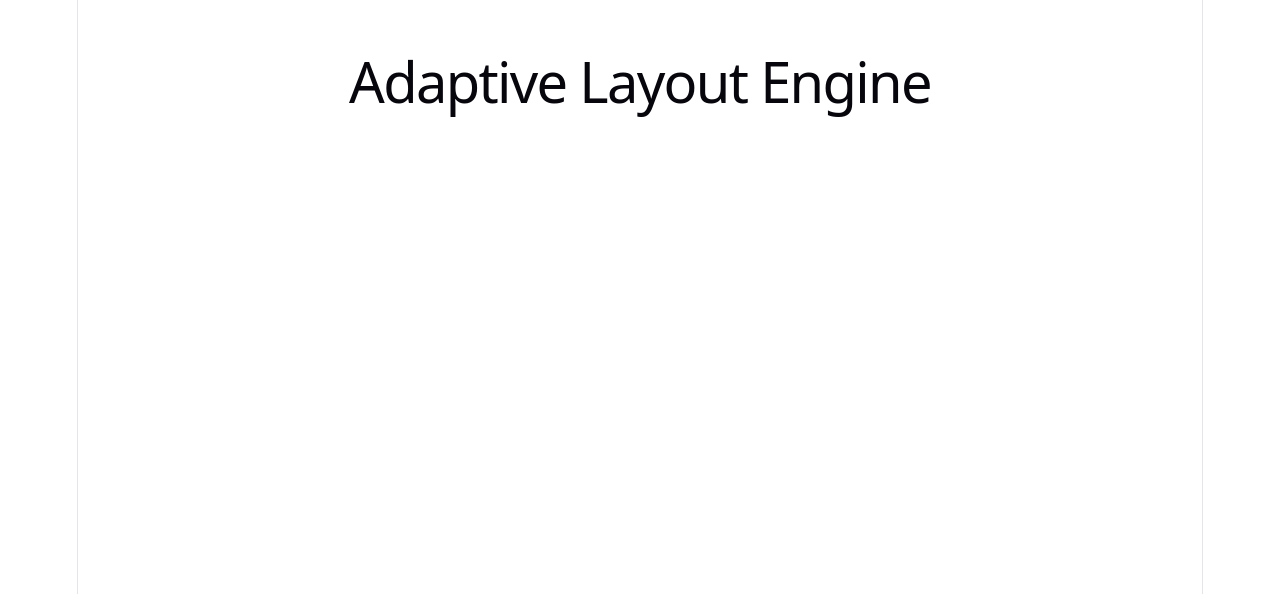
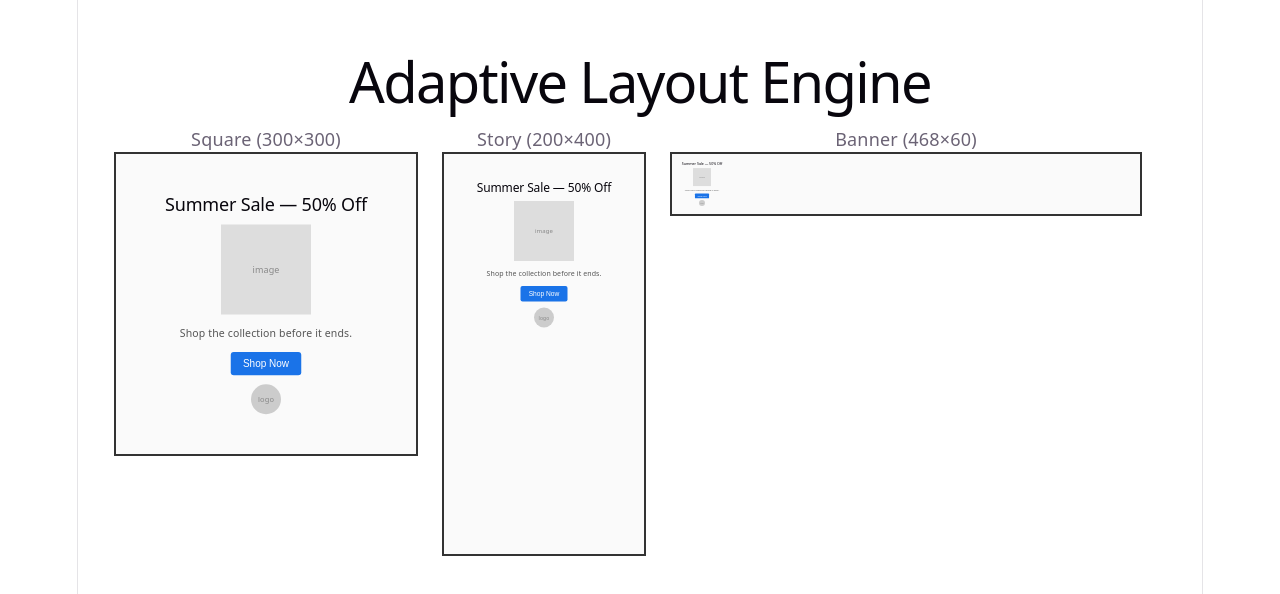
Before and after one commit to Kaushik-016/ad-layout-engine, a React (Vite) app in the folder ad-layout-engine/: page / in a window 1280 px wide. Shown: the top 594 px of the page. Built offline with nearby package versions, Linux system fonts and the light colour scheme.

Commit message:
feat: naive scale-to-fit baseline renderer

```diff
--- a/ad-layout-engine/src/App.tsx
+++ b/ad-layout-engine/src/App.tsx
@@ -1,7 +1,24 @@
+import AdSurface from './components/AdSurface'
+import { sampleAd } from './data/sampleAd'
+
 function App() {
   return (
     <div style={{ padding: '2rem' }}>
       <h1>Adaptive Layout Engine</h1>
+      <div style={{ display: 'flex', gap: 24, flexWrap: 'wrap', alignItems: 'flex-start' }}>
+        <div>
+          <p>Square (300×300)</p>
+          <AdSurface ad={sampleAd} surfaceWidth={300} surfaceHeight={300} />
+        </div>
+        <div>
+          <p>Story (200×400)</p>
+          <AdSurface ad={sampleAd} surfaceWidth={200} surfaceHeight={400} />
+        </div>
+        <div>
+          <p>Banner (468×60)</p>
+          <AdSurface ad={sampleAd} surfaceWidth={468} surfaceHeight={60} />
+        </div>
+      </div>
     </div>
   )
 }
--- /dev/null
+++ b/ad-layout-engine/src/components/AdSurface.tsx
@@ -0,0 +1,110 @@
+import type { Ad, AdElement } from '../types/ad'
+
+interface AdSurfaceProps {
+  ad: Ad
+  surfaceWidth: number
+  surfaceHeight: number
+}
+
+const BASE_WIDTH = 400
+const BASE_HEIGHT = 400
+
+function AdSurface({ ad, surfaceWidth, surfaceHeight }: AdSurfaceProps) {
+  // uniform scale factor so nothing gets distorted, just shrunk/enlarged
+  const scale = Math.min(surfaceWidth / BASE_WIDTH, surfaceHeight / BASE_HEIGHT)
+
+  return (
+    <div
+      style={{
+        width: surfaceWidth,
+        height: surfaceHeight,
+        border: '2px solid #333',
+        overflow: 'hidden',
+        position: 'relative',
+        background: '#fafafa',
+      }}
+    >
+      <div
+        style={{
+          width: BASE_WIDTH,
+          height: BASE_HEIGHT,
+          transform: `scale(${scale})`,
+          transformOrigin: 'top left',
+          display: 'flex',
+          flexDirection: 'column',
+          alignItems: 'center',
+          justifyContent: 'center',
+          gap: 12,
+          padding: 16,
+          boxSizing: 'border-box',
+        }}
+      >
+        {ad.elements.map((el) => (
+          <ElementBlock key={el.id} element={el} />
+        ))}
+      </div>
+    </div>
+  )
+}
+
+function ElementBlock({ element }: { element: AdElement }) {
+  switch (element.type) {
+    case 'headline':
+      return <h2 style={{ margin: 0, fontSize: 24 }}>{element.content}</h2>
+    case 'subtext':
+      return <p style={{ margin: 0, fontSize: 14, color: '#555' }}>{element.content}</p>
+    case 'cta':
+      return (
+        <button
+          style={{
+            padding: '8px 16px',
+            background: '#1a73e8',
+            color: 'white',
+            border: 'none',
+            borderRadius: 4,
+          }}
+        >
+          {element.content}
+        </button>
+      )
+    case 'image':
+      return (
+        <div
+          style={{
+            width: 120,
+            height: 120,
+            background: '#ddd',
+            display: 'flex',
+            alignItems: 'center',
+            justifyContent: 'center',
+            fontSize: 12,
+            color: '#888',
+          }}
+        >
+          image
+        </div>
+      )
+    case 'logo':
+      return (
+        <div
+          style={{
+            width: 40,
+            height: 40,
+            background: '#ccc',
+            borderRadius: '50%',
+            display: 'flex',
+            alignItems: 'center',
+            justifyContent: 'center',
+            fontSize: 10,
+            color: '#888',
+          }}
+        >
+          logo
+        </div>
+      )
+    default:
+      return null
+  }
+}
+
+export default AdSurface
--- /dev/null
+++ b/ad-layout-engine/src/data/sampleAd.ts
@@ -0,0 +1,43 @@
+import type { Ad } from '../types/ad'
+
+export const sampleAd: Ad = {
+  id: 'ad-1',
+  name: 'Summer Sale Promo',
+  elements: [
+    {
+      id: 'el-1',
+      type: 'headline',
+      content: 'Summer Sale — 50% Off',
+      priority: 1,
+      constraints: { minWidth: 100, minHeight: 30, lockAspectRatio: false, canHide: false },
+    },
+    {
+      id: 'el-2',
+      type: 'image',
+      content: '/sample-product.jpg',
+      priority: 2,
+      constraints: { minWidth: 80, minHeight: 80, lockAspectRatio: true, canHide: false },
+    },
+    {
+      id: 'el-3',
+      type: 'subtext',
+      content: 'Shop the collection before it ends.',
+      priority: 3,
+      constraints: { minWidth: 80, minHeight: 20, lockAspectRatio: false, canHide: true },
+    },
+    {
+      id: 'el-4',
+      type: 'cta',
+      content: 'Shop Now',
+      priority: 1,
+      constraints: { minWidth: 60, minHeight: 25, lockAspectRatio: false, canHide: false },
+    },
+    {
+      id: 'el-5',
+      type: 'logo',
+      content: '/logo.png',
+      priority: 2,
+      constraints: { minWidth: 30, minHeight: 30, lockAspectRatio: true, canHide: true },
+    },
+  ],
+}
--- /dev/null
+++ b/ad-layout-engine/src/types/ad.ts
@@ -0,0 +1,22 @@
+export type ElementType = 'image' | 'headline' | 'subtext' | 'cta' | 'logo'
+
+export interface ElementConstraints {
+  minWidth: number
+  minHeight: number
+  lockAspectRatio: boolean
+  canHide: boolean // can this element be dropped entirely if space is too tight?
+}
+
+export interface AdElement {
+  id: string
+  type: ElementType
+  content: string // text content, or an image URL for 'image'/'logo' types
+  priority: number // 1 = highest priority, higher numbers = lower priority
+  constraints: ElementConstraints
+}
+
+export interface Ad {
+  id: string
+  name: string
+  elements: AdElement[]
+}
```
